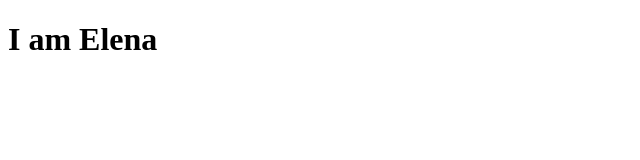
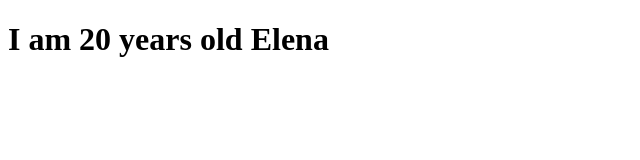
Before and after one commit to elena-vost/first_project_react, a plain HTML site: page index.html in a window 1280 px wide. Shown: the whole page, without its empty margins (0-640 px from the left). Drawn offline with Linux system fonts and the light colour scheme.

Commit message:
birthday commit

```diff
--- a/index.html
+++ b/index.html
@@ -8,6 +8,6 @@
 </head>
 
 <body>
-    <h1>I am Elena</h1>
+    <h1>I  am  20 years old Elena</h1>
 </body>
 </html>
```
